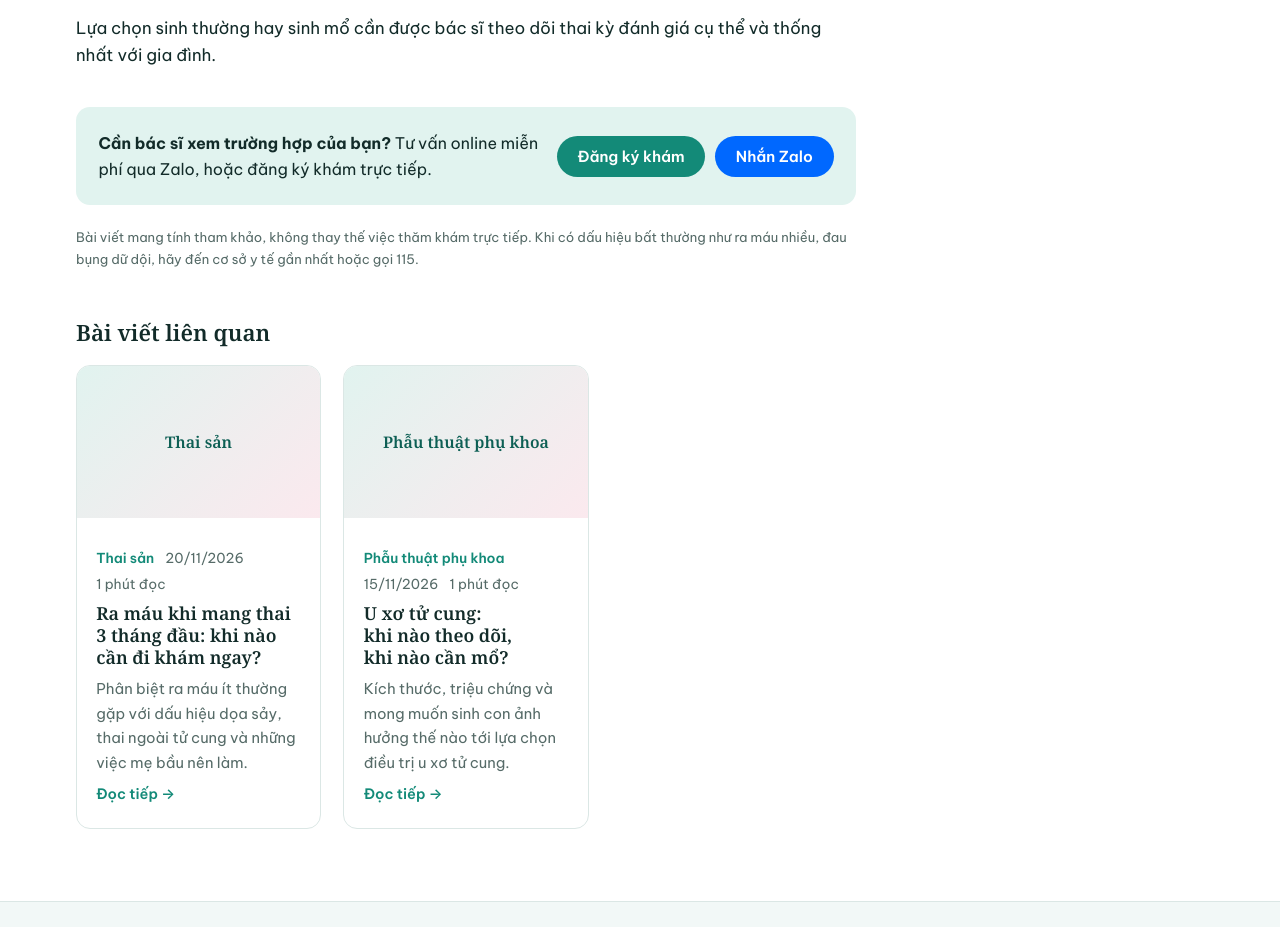
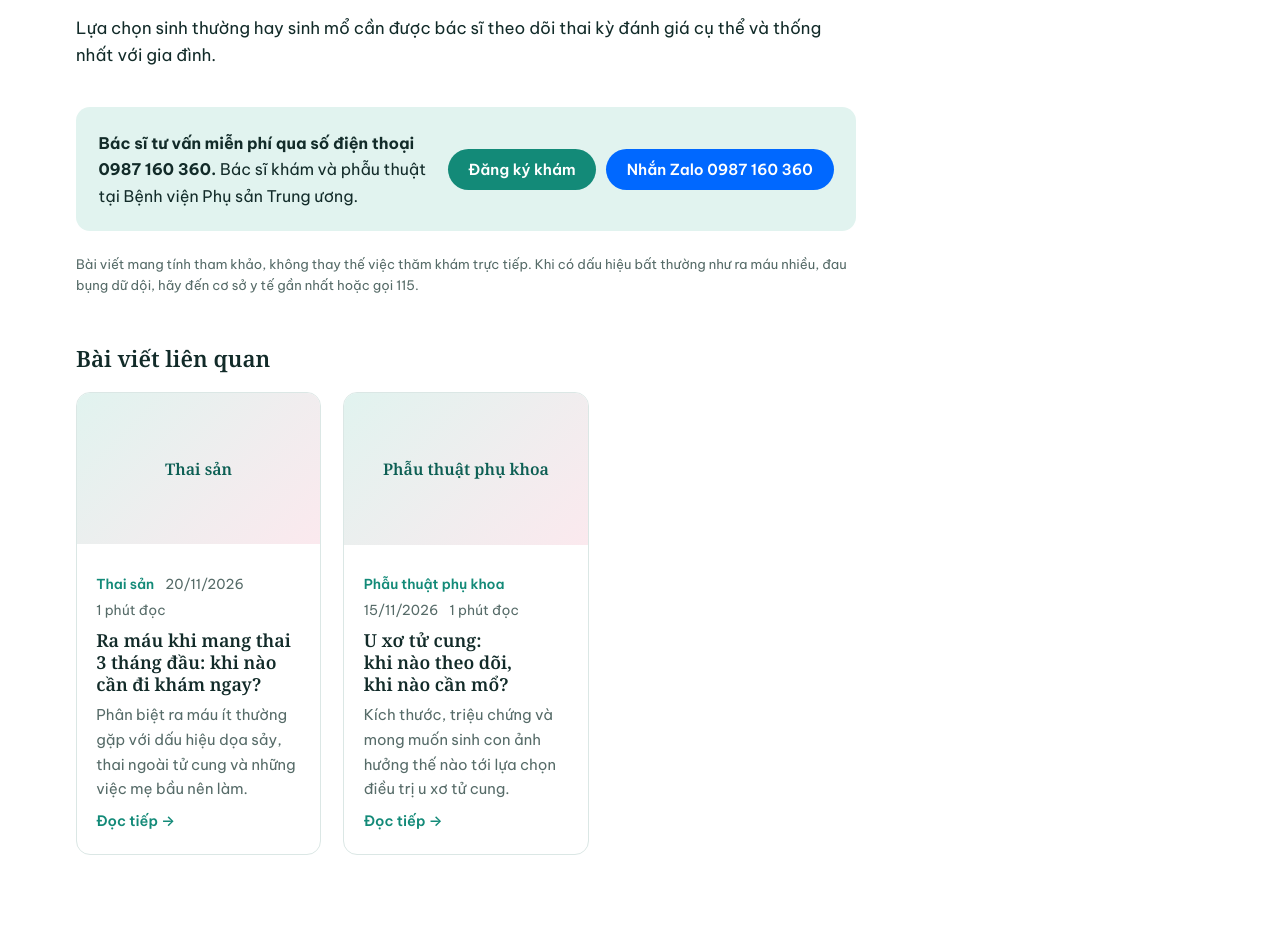
Before and after one commit to duonghuy148-lgtm/website-bacsi-huy, an Eleventy site: page src/bai-viet/sinh-mo-lan-truoc.md in a window 1280 px wide. Shown: the part 1242-2169 px from the top of the page. Built offline with nearby package versions, Linux system fonts and the light colour scheme; Eleventy itself is replaced by a stand-in of ours; files that its build step writes are made by us from their sources.

Commit message:
Thêm câu tư vấn miễn phí cố định ở cuối mọi bài viết
Co-Authored-By: Claude Opus 5.5 <noreply@anthropic.com>
Claude-Session: https://claude.ai/code/session_01LA9DtKCxmDrmVTGPk3n9be

```diff
--- a/src/_includes/post.njk
+++ b/src/_includes/post.njk
@@ -16,8 +16,8 @@ layout: base.njk
         {{ content | safe }}
       </div>
       <aside class="post-cta">
-        <p><strong>Cần bác sĩ xem trường hợp của bạn?</strong> Tư vấn online miễn phí qua Zalo, hoặc đăng ký khám trực tiếp.</p>
-        <div><a class="btn" href="/#dat-lich">Đăng ký khám</a><a class="btn zalo-btn" href="{% if site.zalo %}https://zalo.me/{{ site.zalo }}{% else %}/#dat-lich{% endif %}">Nhắn Zalo</a></div>
+        <p><strong>Bác sĩ tư vấn miễn phí qua số điện thoại {{ site.phone }}.</strong> Bác sĩ khám và phẫu thuật tại {{ site.hospital }}.</p>
+        <div><a class="btn" href="/#dat-lich">Đăng ký khám</a><a class="btn zalo-btn" href="{% if site.zalo %}https://zalo.me/{{ site.zalo }}{% else %}/#dat-lich{% endif %}">Nhắn Zalo {{ site.phone }}</a></div>
       </aside>
       <p class="small" style="margin-top:1.4rem">Bài viết mang tính tham khảo, không thay thế việc thăm khám trực tiếp. Khi có dấu hiệu bất thường như ra máu nhiều, đau bụng dữ dội, hãy đến cơ sở y tế gần nhất hoặc gọi 115.</p>
       {% set rel = collections.posts | without(page.url) | limit(3) %}
```
